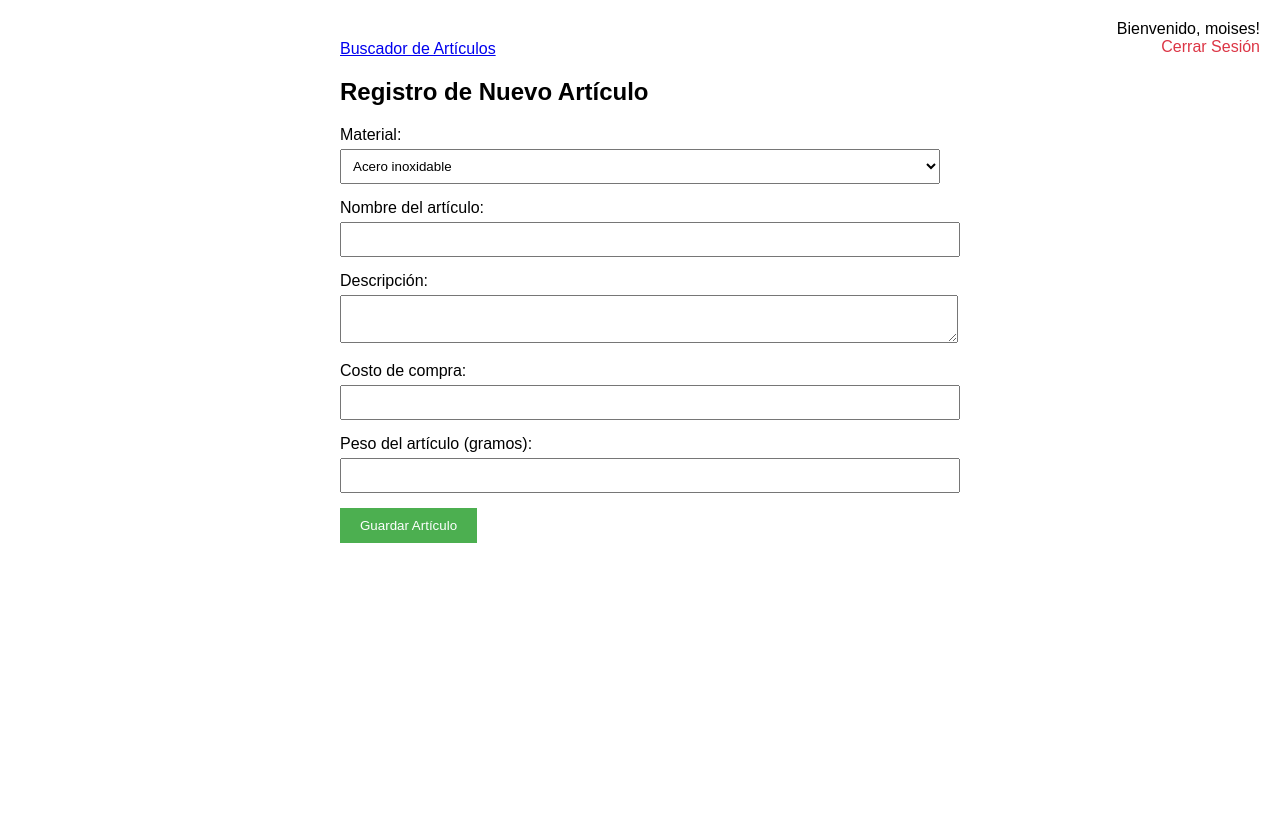
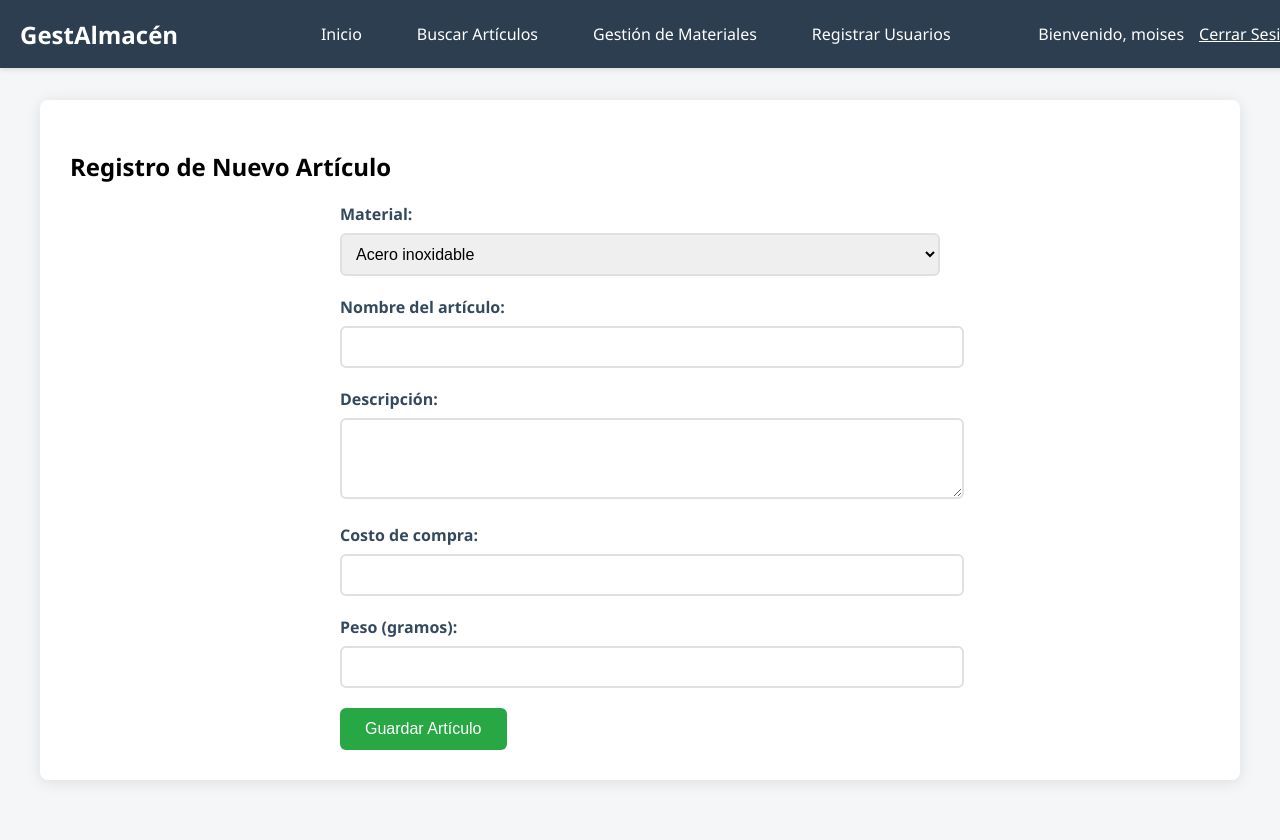
Before and after one commit to MoisesGallegos88/almacen, a PHP site: page / in a window 1280 px wide. Before the commit the page ends 543 px from the top, so only its background shows below. Run offline with PHP 8.4, Linux system fonts and the light colour scheme; a user stored in the database is signed in; data comes from the database, SQL or seed files in the repository.

Commit message:
actualiacion con usuarios y contraseñas
actualizacion de usuarios y contraseñas y estilos css

```diff
--- a/almacen/guardar_articulo.php
+++ b/almacen/guardar_articulo.php
@@ -1,4 +1,5 @@
 <?php
+
 include 'conexion_db.php';
 
 if ($_SERVER['REQUEST_METHOD'] === 'POST') {
--- a/almacen/index.php
+++ b/almacen/index.php
@@ -1,53 +1,196 @@
 <?php
 session_start();
+include 'conexion_db.php';
 
-    // Verificar si el usuario está autenticado
-    if (!isset($_SESSION['logged_in'])) { // <-- Paréntesis añadido
+if (!isset($_SESSION['logged_in'])) {
     header("Location: login.php");
     exit();
 }
-
-    include 'conexion_db.php';
 ?>
 
 <!DOCTYPE html>
 <html lang="es">
 <head>
     <meta charset="UTF-8">
-        <title>Registro de Artículos</title>
-        <a href="buscar_articulos.php">Buscador de Artículos</a>
+    <meta name="viewport" content="width=device-width, initial-scale=1.0">
+    <title>Sistema de Gestión de Almacén</title>
     <style>
-            body { font-family: Arial, sans-serif; max-width: 600px; margin: 20px auto; padding: 20px; }
-            .form-group { margin-bottom: 15px; }
-            label { display: block; margin-bottom: 5px; }
-            input, select, textarea { width: 100%; padding: 8px; }
-            button { background: #4CAF50; color: white; padding: 10px 20px; border: none; cursor: pointer; }
-            button:hover { background: #45a049; }
-            .error { color: red; margin: 10px 0; }
-            .success { color: green; margin: 10px 0; }
-            .user-info { position: absolute; top: 20px; right: 20px; text-align: right; }
-            .logout { color: #dc3545; text-decoration: none; }
+        :root {
+            --color-primario: #2c3e50;
+            --color-secundario: #3498db;
+            --color-texto: #ffffff;
+        }
+
+        body {
+            font-family: 'Segoe UI', Tahoma, Geneva, Verdana, sans-serif;
+            margin: 0;
+            padding-top: 60px;
+            background-color: #f4f6f8;
+        }
+
+        .cabecera {
+            position: fixed;
+            top: 0;
+            width: 100%;
+            background: var(--color-primario);
+            padding: 15px 20px;
+            box-shadow: 0 2px 5px rgba(0,0,0,0.1);
+            z-index: 1000;
+            display: flex;
+            justify-content: space-between;
+            align-items: center;
+        }
+
+        .logo {
+            color: var(--color-texto);
+            font-size: 24px;
+            font-weight: bold;
+            text-decoration: none;
+        }
+
+        .navegacion {
+            display: flex;
+            gap: 25px;
+            align-items: center;
+        }
+
+        .navegacion a {
+            color: var(--color-texto);
+            text-decoration: none;
+            padding: 8px 15px;
+            border-radius: 4px;
+            transition: all 0.3s ease;
+        }
+
+        .navegacion a:hover {
+            background: var(--color-secundario);
+            transform: translateY(-2px);
+        }
+
+        .usuario-info {
+            color: var(--color-texto);
+            display: flex;
+            align-items: center;
+            gap: 15px;
+        }
+
+        .contenido-principal {
+            max-width: 1200px;
+            margin: 20px auto;
+            padding: 20px;
+        }
+
+        .tarjeta {
+            background: white;
+            border-radius: 8px;
+            padding: 30px;
+            box-shadow: 0 2px 15px rgba(0,0,0,0.1);
+            margin-bottom: 20px;
+        }
+
+        .formulario-articulo {
+            max-width: 600px;
+            margin: 0 auto;
+        }
+
+        .campo-formulario {
+            margin-bottom: 20px;
+        }
+
+        .campo-formulario label {
+            display: block;
+            margin-bottom: 8px;
+            font-weight: 600;
+            color: #34495e;
+        }
+
+        .campo-formulario input,
+        .campo-formulario select,
+        .campo-formulario textarea {
+            width: 100%;
+            padding: 10px;
+            border: 2px solid #e0e0e0;
+            border-radius: 6px;
+            font-size: 16px;
+            transition: border-color 0.3s;
+        }
+
+        .campo-formulario input:focus,
+        .campo-formulario select:focus,
+        .campo-formulario textarea:focus {
+            border-color: var(--color-secundario);
+            outline: none;
+        }
+
+        .boton-primario {
+            background: #28a745;
+            color: white;
+            padding: 12px 25px;
+            border: none;
+            border-radius: 6px;
+            cursor: pointer;
+            font-size: 16px;
+            transition: all 0.3s ease;
+        }
+
+        .boton-primario:hover {
+            background: #218838;
+            transform: translateY(-2px);
+            box-shadow: 0 3px 8px rgba(0,0,0,0.2);
+        }
+
+        .mensaje-error {
+            color: #dc3545;
+            padding: 10px;
+            margin: 15px 0;
+            border: 1px solid #f5c6cb;
+            border-radius: 4px;
+            background: #f8d7da;
+        }
+
+        .mensaje-exito {
+            color: #28a745;
+            padding: 10px;
+            margin: 15px 0;
+            border: 1px solid #c3e6cb;
+            border-radius: 4px;
+            background: #d4edda;
+        }
     </style>
 </head>
 <body>
-        <!-- Barra de usuario -->
-        <div class="user-info">
-            Bienvenido, <?= htmlspecialchars($_SESSION['username']) ?>!<br>
-            <a href="logout.php" class="logout">Cerrar Sesión</a>
+    <header class="cabecera">
+        <a href="index.php" class="logo">GestAlmacén</div>
+
+        <nav class="navegacion">
+            <a href="index.php">Inicio</a>
+            <a href="buscar_articulos.php">Buscar Artículos</a>
+            <a href="materiales.php">Gestión de Materiales</a>
+            <?php if ($_SESSION['rol'] === 'admin'): ?>
+                <a href="admin/registro.php">Registrar Usuarios</a>
+            <?php endif; ?>
+        </nav>
+
+        <div class="usuario-info">
+            <span>Bienvenido, <?= htmlspecialchars($_SESSION['username']) ?></span>
+            <a href="logout.php" style="color: var(--color-texto);">Cerrar Sesión</a>
         </div>
+    </header>
 
+    <main class="contenido-principal">
+        <div class="tarjeta">
             <h2>Registro de Nuevo Artículo</h2>
 
             <?php if (isset($_GET['success'])): ?>
-            <div class="success">¡Artículo guardado correctamente!</div>
+                <div class="mensaje-exito">¡Artículo guardado correctamente!</div>
             <?php endif; ?>
 
             <?php if (isset($_GET['error'])): ?>
-            <div class="error">Error: <?= htmlspecialchars($_GET['error']) ?></div>
+                <div class="mensaje-error">Error: <?= htmlspecialchars($_GET['error']) ?></div>
             <?php endif; ?>
 
-        <form action="guardar_articulo.php" method="POST">
-            <div class="form-group">
+            <form class="formulario-articulo" action="guardar_articulo.php" method="POST">
+                <div class="campo-formulario">
                     <label>Material:</label>
                     <select name="id_material" required>
                         <?php
@@ -70,27 +213,29 @@
                     </select>
                 </div>
 
-            <div class="form-group">
+                <div class="campo-formulario">
                     <label>Nombre del artículo:</label>
                     <input type="text" name="nombre_articulo" required>
                 </div>
 
-            <div class="form-group">
+                <div class="campo-formulario">
                     <label>Descripción:</label>
-                <textarea name="descripcion"></textarea>
+                    <textarea name="descripcion" rows="3"></textarea>
                 </div>
 
-            <div class="form-group">
+                <div class="campo-formulario">
                     <label>Costo de compra:</label>
                     <input type="number" step="0.01" name="costo_compra" required>
                 </div>
 
-            <div class="form-group">
-                <label>Peso del artículo (gramos):</label>
+                <div class="campo-formulario">
+                    <label>Peso (gramos):</label>
                     <input type="number" step="0.01" name="peso_articulo" required>
                 </div>
 
-            <button type="submit">Guardar Artículo</button>
+                <button type="submit" class="boton-primario">Guardar Artículo</button>
             </form>
+        </div>
+    </main>
 </body>
 </html>
--- a/almacen/login.php
+++ b/almacen/login.php
@@ -16,7 +16,7 @@ if ($_SERVER['REQUEST_METHOD'] === 'POST') {
     if (empty($errores)) {
         try {
             // Buscar usuario en la base de datos
-            $stmt = $conn->prepare("SELECT id, nombre_usuario, contrasena FROM usuarios WHERE nombre_usuario = :username");
+            $stmt = $conn->prepare("SELECT id, nombre_usuario, contrasena, rol FROM usuarios WHERE nombre_usuario = :username");
             $stmt->execute([':username' => $username]);
             $usuario = $stmt->fetch(PDO::FETCH_ASSOC);
 
@@ -25,6 +25,8 @@ if ($_SERVER['REQUEST_METHOD'] === 'POST') {
                 $_SESSION['user_id'] = $usuario['id'];
                 $_SESSION['username'] = $usuario['nombre_usuario'];
                 $_SESSION['logged_in'] = true;
+                $_SESSION['rol'] = $usuario['rol']; // Añadir esta línea
+
 
                 // Redireccionar a área protegida
                 header("Location: index.php");
@@ -82,6 +84,5 @@ if ($_SERVER['REQUEST_METHOD'] === 'POST') {
         <button type="submit">Acceder</button>
     </form>
 
-    <p>¿No tienes cuenta? <a href="registro.php">Regístrate aquí</a></p>
 </body>
 </html>
```
Also changed, not shown: almacen/admin/registro.php (added, +233 -0 lines), almacen/auth.php (added, +8 -0 lines), almacen/buscar_articulos.php (+13 -38 lines), almacen/cabecera.php (added, +21 -0 lines), almacen/estilos.css (added, +133 -0 lines), almacen/materiales.php (+8 -15 lines), almacen/registro.txt (added, +17 -0 lines), almacen/acceso_denegado.php (added). Lines whose indentation alone changed are shown as unchanged.
